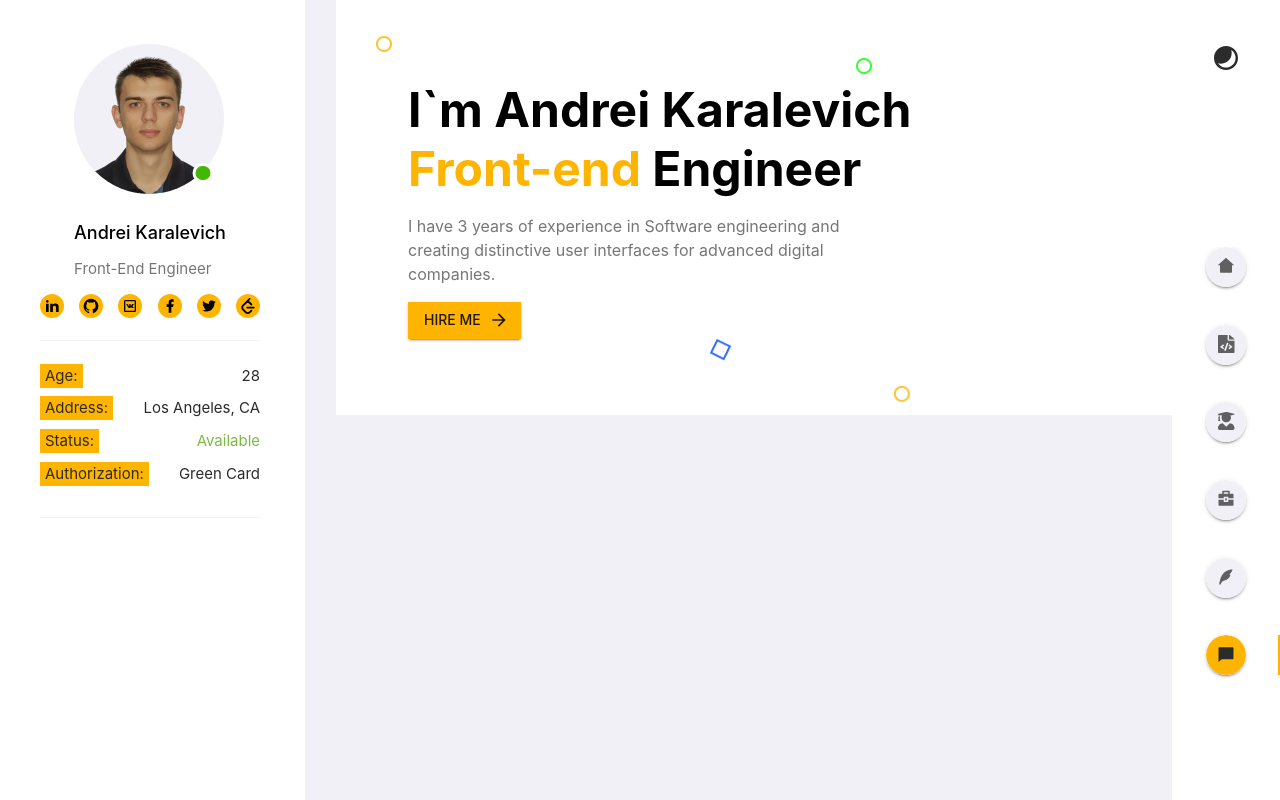
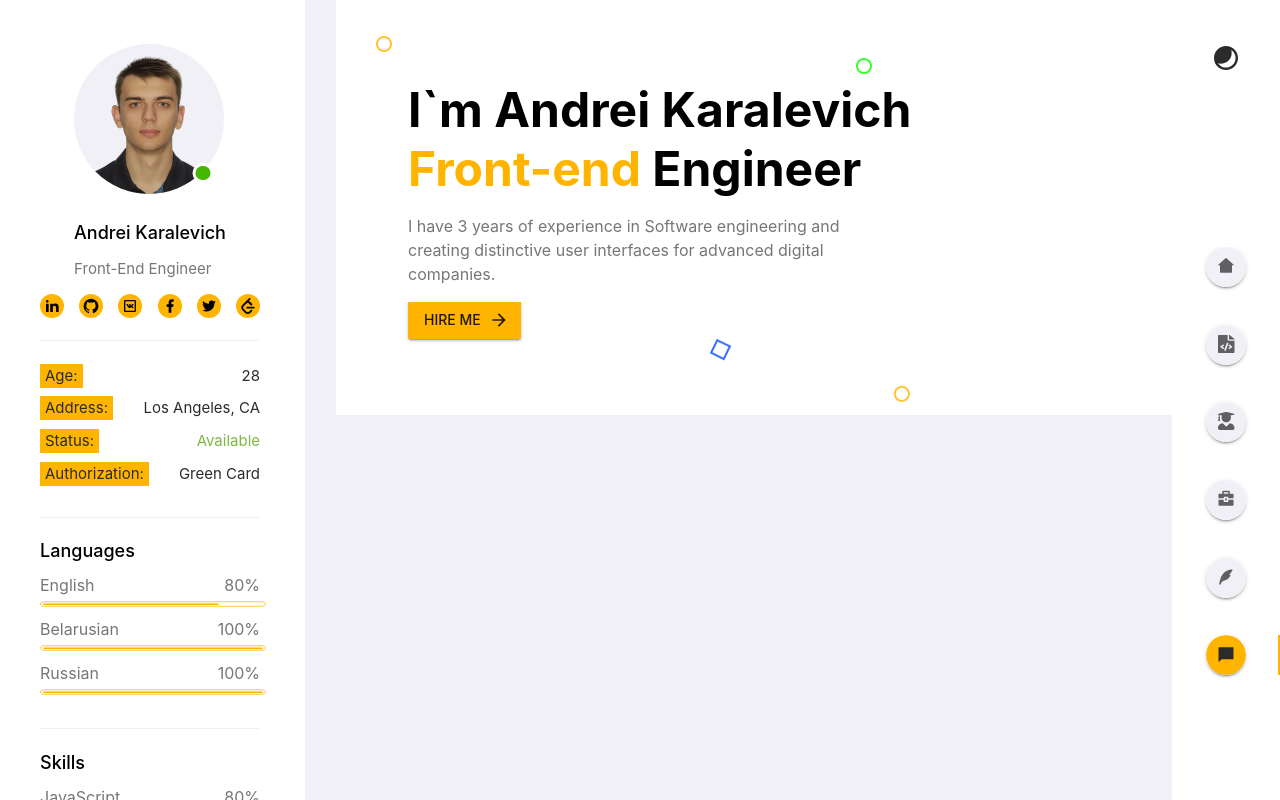
Before and after one commit to Karalevich/portfolio, a React (Create React App) app: page /contact in a window 1280 px wide. Shown: the top 800 px of the page. Built offline with nearby package versions, Linux system fonts and the light colour scheme.

Commit message:
add Skills component

```diff
--- a/src/components/Info/Info.module.scss
+++ b/src/components/Info/Info.module.scss
@@ -2,11 +2,9 @@
 
 .info {
   width: 19.063rem;
-  height: 100vh;
   position: fixed;
   top: 0;
   left: 0;
   background-color: $white;
   padding: 5.55vh 2.81rem 2.775vh 2.5rem;
-  box-sizing: border-box;
 }
--- a/src/components/Info/Info.tsx
+++ b/src/components/Info/Info.tsx
@@ -2,12 +2,16 @@ import React from 'react'
 import styles from './Info.module.scss'
 import { InfoComponent } from './types'
 import Avatar from './Avatar/Avatar'
+import Skills from './Skills/Skills'
+import { LANGUAGES, SKILLS } from '../../constants/personalInfo'
 
 
 export const Info: InfoComponent = () => {
   return (
     <aside className={styles.info}>
       <Avatar/>
+      <Skills title={'Languages'} skills={LANGUAGES}/>
+      <Skills title={'Skills'} skills={SKILLS}/>
     </aside>
   )
 }
--- /dev/null
+++ b/src/components/Info/Skills/Skills.module.scss
@@ -0,0 +1,52 @@
+@import './src/styles/variables';
+
+.skills {
+  margin-top: 2.77vh;
+  width: 100%;
+  padding-bottom: 2.77vh;
+  border-bottom: 1.5px solid $light-bcg;
+
+  .header {
+    padding-bottom: 1.6vh;
+
+    .title {
+      font-weight: 500;
+      line-height: 123.6%;
+    }
+  }
+
+  .body {
+    .skill {
+      list-style-type: none;
+      color: $paragraph;
+      margin-bottom: 1.22vh;
+
+      .description {
+        display: flex;
+        justify-content: space-between;
+        align-items: center;
+        margin-bottom: 0.5vh;
+      }
+
+      .progress {
+        width: 100%;
+        height: 4px;
+        padding: 2px;
+        border: 1px solid $element;
+        transform: scaleY(0.5); /* scale down the line */
+        border-radius: 10px;
+        display: flex;
+        align-items: center;
+        box-sizing: content-box;
+
+
+        .size {
+          height: 3px;
+          background-color: $element;
+          border-radius: 30px;
+        }
+      }
+    }
+
+  }
+}
--- /dev/null
+++ b/src/components/Info/Skills/Skills.tsx
@@ -0,0 +1,27 @@
+import React from 'react'
+import styles from './Skills.module.scss'
+import { SkillsComponent } from './types'
+
+
+export const Skills: SkillsComponent = ({ title, skills }) => {
+  const skillsComponent = skills.map(skill => (<li className={styles.skill} key={skill.skillName}>
+    <div className={styles.description}>
+      <span>{skill.skillName}</span><span>{skill.skillValue}%</span>
+    </div>
+    <div className={styles.progress}><div className={styles.size} style={{width: `${skill.skillValue}%`}}/></div>
+  </li>))
+  return (
+    <section className={styles.skills}>
+      <header className={styles.header}>
+        <h4 className={styles.title}>{title}</h4>
+      </header>
+      <main className={styles.body}>
+        <ul className={styles.skillsList}>
+          {skillsComponent}
+        </ul>
+      </main>
+    </section>
+  )
+}
+
+export default Skills
--- /dev/null
+++ b/src/components/Info/Skills/types.ts
@@ -0,0 +1,7 @@
+import { FunctionComponent } from "react"
+
+type SkillsProps = {
+  title: string,
+  skills: Array<{ skillName: string, skillValue: number }>
+}
+export type SkillsComponent = FunctionComponent<SkillsProps>
--- a/src/constants/personalInfo.tsx
+++ b/src/constants/personalInfo.tsx
@@ -17,3 +17,63 @@ export const INFO = {
   'Status': 'Available',
   'Authorization': 'Green Card',
 }
+
+export const SKILLS = [
+  {
+    skillName: 'JavaScript',
+    skillValue: 80,
+  },
+  {
+    skillName: 'React',
+    skillValue: 85,
+  },
+    {
+    skillName: 'Vue',
+    skillValue: 70,
+  },
+  {
+    skillName: 'TypeScript',
+    skillValue: 80,
+  },
+    {
+    skillName: 'HTML',
+    skillValue: 95,
+  },
+    {
+    skillName: 'CSS',
+    skillValue: 90,
+  },
+  {
+    skillName: 'GIT',
+    skillValue: 90,
+  },
+  {
+    skillName: 'Node',
+    skillValue: 80,
+  },
+  {
+    skillName: 'Websockets',
+    skillValue: 90,
+  },
+  {
+    skillName: 'Jest',
+    skillValue: 90,
+  },
+
+]
+// edux, Jest, Axios, Webpack, HTML, Canvas, CSS, GIT, GitHub, GitLab, Eslint, Babel, Storybook, Node.js,
+//   Express.js, Docker, MongoDB, GraphQL, Python, RxJS, jQuery, Flutter, Firebase, Websockets.
+export const LANGUAGES = [
+  {
+    skillName: 'English',
+    skillValue: 80,
+  },
+  {
+    skillName: 'Belarusian',
+    skillValue: 100,
+  },
+    {
+    skillName: 'Russian',
+    skillValue: 100,
+  },
+]
```
Lines whose indentation alone changed are shown as unchanged.
